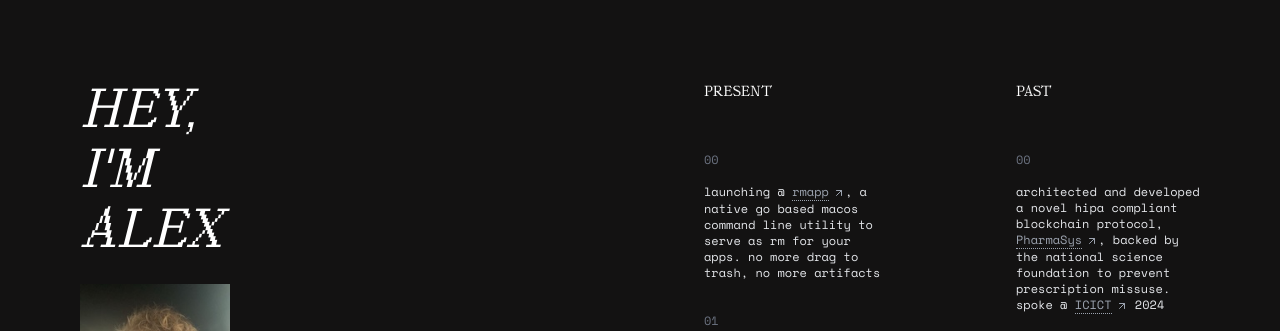
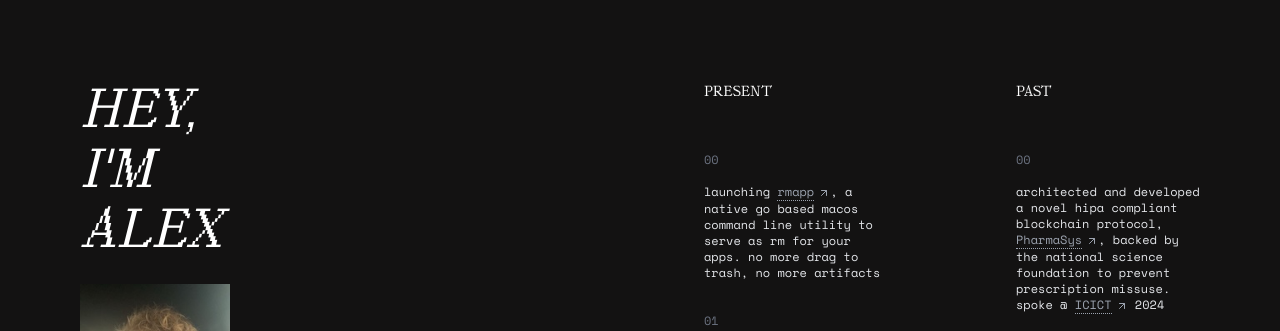
Before and after one commit to alewtschuk/alewtschuk.github.io, a Next.js app: page / in a window 1280 px wide. Shown: the top 331 px of the page. Built offline with nearby package versions, Linux system fonts and the light colour scheme.

Commit message:
fixing typo

```diff
--- a/app/page.tsx
+++ b/app/page.tsx
@@ -132,7 +132,7 @@ export default function Home() {
               <Item
                 number="00"
                 content={<p>
-                          launching @{" "}
+                          launching {" "}
                           <CustomLink href="https://rmapp.sh" text="rmapp" />
                           , a native go based macos command line utility to serve as rm for your apps. no more drag to trash, no more artifacts</p>}
               />
```
